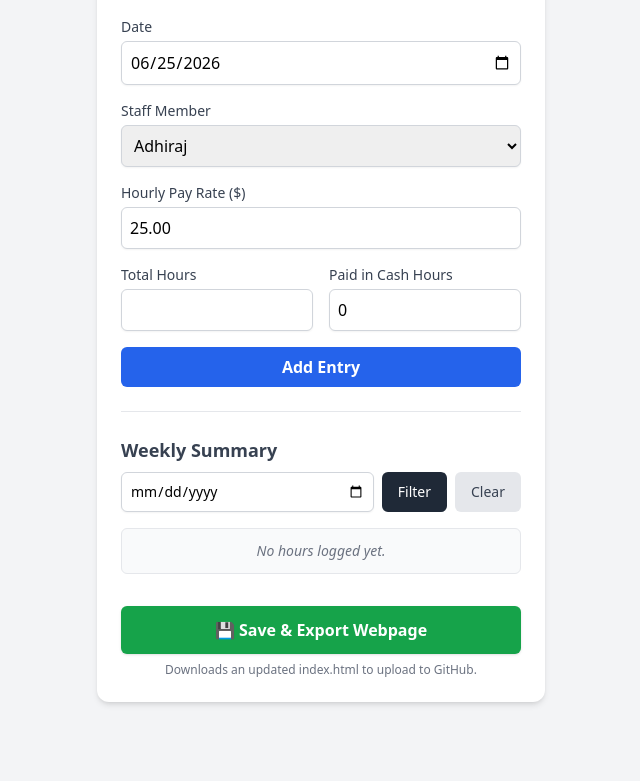
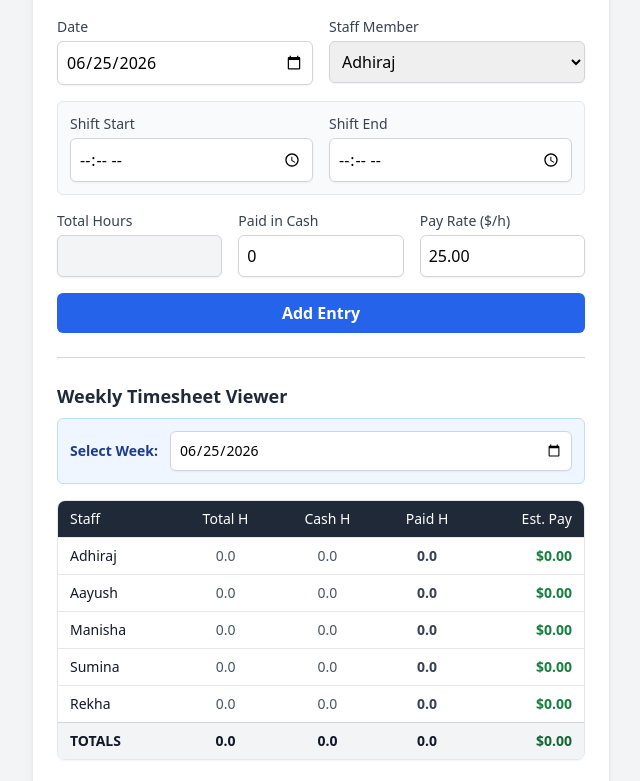
Before and after one commit to qaiser-mahmood/timesheet, a plain HTML site: page index.html in a window 1280 px wide. Shown: the part 88-869 px from the top of the page, without its empty margins (319-959 px from the left). Drawn offline with nearby package versions, Linux system fonts and the light colour scheme.

Commit message:
Add files via upload
Redesign weekly log

```diff
--- a/index.html
+++ b/index.html
@@ -7,15 +7,15 @@
     <script src="https://cdn.tailwindcss.com"></script>
 </head>
 <body class="bg-gray-100 min-h-screen p-4 pb-24">
-    <div class="max-w-md mx-auto bg-white rounded-xl shadow-md p-6 space-y-6">
+    <div class="max-w-xl mx-auto bg-white rounded-xl shadow-md p-6 space-y-6">
         <h1 class="text-2xl font-bold text-gray-800 border-b pb-2 text-center">Staff Payroll Tracker</h1>
 
         <form id="payForm" class="space-y-4">
+            <div class="grid grid-cols-2 gap-4">
                 <div>
                     <label class="block text-sm font-medium text-gray-700">Date</label>
                     <input type="date" id="date" required class="mt-1 block w-full rounded-md border-gray-300 shadow-sm p-2 border focus:ring-blue-500 focus:border-blue-500">
                 </div>
-
                 <div>
                     <label class="block text-sm font-medium text-gray-700">Staff Member</label>
                     <select id="staffName" class="mt-1 block w-full rounded-md border-gray-300 shadow-sm p-2 border">
@@ -26,69 +26,133 @@
                         <option>Rekha</option>
                     </select>
                 </div>
-
-            <div>
-                <label class="block text-sm font-medium text-gray-700">Hourly Pay Rate ($)</label>
-                <input type="number" id="payRate" step="0.01" value="25.00" required class="mt-1 block w-full rounded-md border-gray-300 shadow-sm p-2 border">
             </div>
 
-            <div class="grid grid-cols-2 gap-4">
+            <div class="grid grid-cols-2 gap-4 bg-gray-50 p-3 rounded-md border">
+                <div>
+                    <label class="block text-sm font-medium text-gray-700">Shift Start</label>
+                    <input type="time" id="startTime" required onchange="calculateHoursFromTime()" class="mt-1 block w-full rounded-md border-gray-300 shadow-sm p-2 border">
+                </div>
+                <div>
+                    <label class="block text-sm font-medium text-gray-700">Shift End</label>
+                    <input type="time" id="endTime" required onchange="calculateHoursFromTime()" class="mt-1 block w-full rounded-md border-gray-300 shadow-sm p-2 border">
+                </div>
+            </div>
+
+            <div class="grid grid-cols-3 gap-4">
                 <div>
                     <label class="block text-sm font-medium text-gray-700">Total Hours</label>
-                    <input type="number" id="totalHours" step="0.1" required class="mt-1 block w-full rounded-md border-gray-300 shadow-sm p-2 border">
+                    <input type="number" id="totalHours" step="0.1" readonly class="mt-1 block w-full bg-gray-100 rounded-md border-gray-300 shadow-sm p-2 border font-semibold text-gray-700">
                 </div>
                 <div>
-                    <label class="block text-sm font-medium text-gray-700">Paid in Cash Hours</label>
+                    <label class="block text-sm font-medium text-gray-700">Paid in Cash</label>
                     <input type="number" id="cashHours" step="0.1" value="0" required class="mt-1 block w-full rounded-md border-gray-300 shadow-sm p-2 border">
+                </div>
+                <div>
+                    <label class="block text-sm font-medium text-gray-700">Pay Rate ($/h)</label>
+                    <input type="number" id="payRate" step="0.01" value="25.00" required class="mt-1 block w-full rounded-md border-gray-300 shadow-sm p-2 border">
                 </div>
             </div>
 
             <button type="submit" class="w-full bg-blue-600 text-white p-2 rounded-md font-semibold hover:bg-blue-700 transition">Add Entry</button>
         </form>
 
-        <hr>
+        <hr class="border-gray-300">
 
         <div>
-            <h2 class="text-lg font-semibold text-gray-700 mb-2">Weekly Summary</h2>
-            <div class="flex gap-2 mb-4">
-                <input type="date" id="filterWeek" class="block w-full rounded-md border-gray-300 shadow-sm p-2 border text-sm">
-                <button onclick="filterByWeek()" class="bg-gray-800 text-white px-4 py-2 rounded-md text-sm">Filter</button>
-                <button onclick="clearFilter()" class="bg-gray-200 text-gray-700 px-4 py-2 rounded-md text-sm">Clear</button>
+            <h2 class="text-lg font-bold text-gray-800 mb-2">Weekly Timesheet Viewer</h2>
+            <div class="flex items-center gap-3 mb-4 bg-blue-50 p-3 rounded-md border border-blue-200">
+                <label class="block text-sm font-semibold text-blue-900 whitespace-nowrap">Select Week:</label>
+                <input type="date" id="filterWeek" onchange="renderWeeklyTable()" class="block w-full rounded-md border-gray-300 shadow-sm p-2 border text-sm">
             </div>
-            <div id="summaryView" class="space-y-2 bg-gray-50 p-3 rounded-md text-sm border"></div>
+
+            <div class="overflow-x-auto border rounded-lg shadow-sm">
+                <table class="min-w-full divide-y divide-gray-200 text-sm">
+                    <thead class="bg-gray-800 text-white">
+                        <tr>
+                            <th class="px-3 py-2 text-left font-medium">Staff</th>
+                            <th class="px-3 py-2 text-center font-medium">Total H</th>
+                            <th class="px-3 py-2 text-center font-medium">Cash H</th>
+                            <th class="px-3 py-2 text-center font-medium">Paid H</th>
+                            <th class="px-3 py-2 text-right font-medium">Est. Pay</th>
+                        </tr>
+                    </thead>
+                    <tbody id="weeklyTableBody" class="bg-white divide-y divide-gray-200">
+                        </tbody>
+                    <tfoot id="weeklyTableFoot" class="bg-gray-100 font-bold divide-y divide-gray-200">
+                        </tfoot>
+                </table>
+            </div>
         </div>
 
         <div class="pt-2">
             <button onclick="exportUpdatedHtml()" class="w-full bg-green-600 text-white p-3 rounded-md font-bold hover:bg-green-700 transition shadow">
                 💾 Save & Export Webpage
             </button>
-            <p class="text-xs text-center text-gray-500 mt-2">Downloads an updated index.html to upload to GitHub.</p>
         </div>
     </div>
 
     <script id="payrollData" type="application/json">[]</script>
 
     <script>
-        // Set default date picker to today
-        document.getElementById('date').value = new Date().toISOString().split('T')[0];
+        // Set default date pickers to today
+        const todayStr = new Date().toISOString().split('T')[0];
+        document.getElementById('date').value = todayStr;
+        document.getElementById('filterWeek').value = todayStr;
 
-        // Load embedded data safely
         let dataStore = [];
         try {
             dataStore = JSON.parse(document.getElementById('payrollData').textContent);
         } catch (e) { console.error("Error loading payroll dataset.", e); }
 
-        // Process Form Submission
+        // Automatically calculate hours between Start and End time strings
+        function calculateHoursFromTime() {
+            const start = document.getElementById('startTime').value;
+            const end = document.getElementById('endTime').value;
+            if (!start || !end) return;
+
+            const [startH, startM] = start.split(':').map(Number);
+            const [endH, endM] = end.split(':').map(Number);
+
+            let diffMinutes = (endH * 60 + endM) - (startH * 60 + startM);
+
+            // If the shift crosses midnight (e.g., 10 PM to 6 AM)
+            if (diffMinutes < 0) {
+                diffMinutes += 24 * 60;
+            }
+
+            const decimalHours = diffMinutes / 60;
+            document.getElementById('totalHours').value = decimalHours.toFixed(1);
+        }
+
+        // Helper to get the Monday of a given date string
+        function getMonday(dateString) {
+            let d = new Date(dateString);
+            let day = d.getDay();
+            let diff = d.getDate() - day + (day === 0 ? -6 : 1); // adjust when day is sunday
+            let monday = new Date(d.setDate(diff));
+            return monday.toISOString().split('T')[0];
+        }
+
+        // Form Submit
         document.getElementById('payForm').addEventListener('submit', function(e) {
             e.preventDefault();
 
             const total = parseFloat(document.getElementById('totalHours').value);
             const cash = parseFloat(document.getElementById('cashHours').value);
+
+            if (isNaN(total)) {
+                alert("Please fill out both Start and End times to compute total hours.");
+                return;
+            }
+
             const paidHours = Math.max(0, total - cash);
             const rate = parseFloat(document.getElementById('payRate').value);
+            const chosenDate = document.getElementById('date').value;
 
             const newEntry = {
-                date: document.getElementById('date').value,
+                date: chosenDate,
+                weekCommencing: getMonday(chosenDate),
                 name: document.getElementById('staffName').value,
                 rate: rate,
                 totalHours: total,
@@ -98,80 +162,93 @@
             };
 
             dataStore.push(newEntry);
-            alert(`Added record for ${newEntry.name}! Click 'Save & Export Webpage' when you are done adding records.`);
-            calculateWeeklyPayroll();
-            this.reset();
-            document.getElementById('date').value = new Date().toISOString().split('T')[0];
-            document.getElementById('payRate').value = rate;
+
+            // Lock the selected filter week to the week of the newly added record so the user instantly sees it
+            document.getElementById('filterWeek').value = chosenDate;
+
+            renderWeeklyTable();
+            alert(`Added entry for ${newEntry.name}. Make sure to 'Save & Export Webpage' to keep it permanent!`);
+
+            // Clean up fields
+            document.getElementById('startTime').value = '';
+            document.getElementById('endTime').value = '';
+            document.getElementById('totalHours').value = '';
+            document.getElementById('cashHours').value = '0';
         });
 
-        // Helper to find start of the week (Monday)
-        function getMonday(d) {
-            d = new Date(d);
-            let day = d.getDay(), diff = d.getDate() - day + (day == 0 ? -6 : 1);
-            return new Date(d.setDate(diff)).toISOString().split('T')[0];
-        }
+        // Render the one-table view for the selected week
+        function renderWeeklyTable() {
+            const selectedWeekDate = document.getElementById('filterWeek').value;
+            const tableBody = document.getElementById('weeklyTableBody');
+            const tableFoot = document.getElementById('weeklyTableFoot');
 
-        // Aggregate data into a clean text display
-        function calculateWeeklyPayroll(targetWeekStart = null) {
-            const summaryDiv = document.getElementById('summaryView');
-            if (dataStore.length === 0) {
-                summaryDiv.innerHTML = '<p class="text-gray-500 italic text-center">No hours logged yet.</p>';
+            if (!selectedWeekDate) {
+                tableBody.innerHTML = '<tr><td colspan="5" class="p-4 text-center text-gray-500 italic">Please select a week.</td></tr>';
+                tableFoot.innerHTML = '';
                 return;
             }
 
-            let filtered = dataStore;
-            if (targetWeekStart) {
-                filtered = dataStore.filter(entry => getMonday(entry.date) === targetWeekStart);
+            const activeWeekMonday = getMonday(selectedWeekDate);
+
+            // Filter global dataset down to this specific Monday cycle
+            const weeklyData = dataStore.filter(entry => entry.weekCommencing === activeWeekMonday);
+
+            // Initialize all core staff explicitly to ensure they always show in the sheet
+            const mandatoryStaff = ['Adhiraj', 'Aayush', 'Manisha', 'Sumina', 'Rekha'];
+            const staffRollup = {};
+            mandatoryStaff.forEach(name => {
+                staffRollup[name] = { total: 0, cash: 0, paid: 0, pay: 0 };
+            });
+
+            // Aggregate hours for items that match the current filtered week
+            weeklyData.forEach(entry => {
+                if (staffRollup[entry.name]) {
+                    staffRollup[entry.name].total += entry.totalHours;
+                    staffRollup[entry.name].cash += entry.cashHours;
+                    staffRollup[entry.name].paid += entry.paidHours;
+                    staffRollup[entry.name].pay += entry.calculatedPay;
+                }
+            });
+
+            // Build out individual rows
+            let bodyHtml = '';
+            let grandTotals = { total: 0, cash: 0, paid: 0, pay: 0 };
+
+            mandatoryStaff.forEach(name => {
+                const stats = staffRollup[name];
+                grandTotals.total += stats.total;
+                grandTotals.cash += stats.cash;
+                grandTotals.paid += stats.paid;
+                grandTotals.pay += stats.pay;
+
+                bodyHtml += `
+                    <tr class="hover:bg-gray-50">
+                        <td class="px-3 py-2 font-medium text-gray-900">${name}</td>
+                        <td class="px-3 py-2 text-center text-gray-600">${stats.total.toFixed(1)}</td>
+                        <td class="px-3 py-2 text-center text-gray-600">${stats.cash.toFixed(1)}</td>
+                        <td class="px-3 py-2 text-center font-semibold text-gray-700">${stats.paid.toFixed(1)}</td>
+                        <td class="px-3 py-2 text-right text-green-700 font-semibold">$${stats.pay.toFixed(2)}</td>
+                    </tr>`;
+            });
+            tableBody.innerHTML = bodyHtml;
+
+            // Generate Footer Row summary tracking global metrics across all employees
+            tableFoot.innerHTML = `
+                <tr class="bg-gray-100 border-t border-gray-300">
+                    <td class="px-3 py-2 text-left text-gray-900">TOTALS</td>
+                    <td class="px-3 py-2 text-center text-gray-900">${grandTotals.total.toFixed(1)}</td>
+                    <td class="px-3 py-2 text-center text-gray-900">${grandTotals.cash.toFixed(1)}</td>
+                    <td class="px-3 py-2 text-center text-gray-900">${grandTotals.paid.toFixed(1)}</td>
+                    <td class="px-3 py-2 text-right text-green-800">$${grandTotals.pay.toFixed(2)}</td>
+                </tr>`;
         }
 
-            // Group metrics by staff name
-            const staffTotals = {};
-            filtered.forEach(entry => {
-                if (!staffTotals[entry.name]) {
-                    staffTotals[entry.name] = { total: 0, cash: 0, paid: 0, earnings: 0 };
-                }
-                staffTotals[entry.name].total += entry.totalHours;
-                staffTotals[entry.name].cash += entry.cashHours;
-                staffTotals[entry.name].paid += entry.paidHours;
-                staffTotals[entry.name].earnings += entry.calculatedPay;
-            });
-
-            let html = targetWeekStart ? `<div class="font-bold text-blue-600 mb-2 text-xs">Showing week starting: ${targetWeekStart}</div>` : `<div class="font-bold text-gray-600 mb-2 text-xs">Showing ALL recorded history:</div>`;
-
-            for (const [name, stats] of Object.entries(staffTotals)) {
-                html += `
-                    <div class="border-b pb-2 mb-2 last:border-0 last:mb-0">
-                        <div class="font-semibold text-gray-800">${name}</div>
-                        <div class="grid grid-cols-2 text-xs text-gray-600">
-                            <div>Total Hours: <strong>${stats.total.toFixed(1)}h</strong></div>
-                            <div>Paid Hours: <strong>${stats.paid.toFixed(1)}h</strong></div>
-                            <div>Cash Hours: <strong>${stats.cash.toFixed(1)}h</strong></div>
-                            <div class="text-green-700 font-semibold">Est. Pay: $${stats.earnings.toFixed(2)}</div>
-                        </div>
-                    </div>`;
-            }
-            summaryDiv.innerHTML = html;
-        }
-
-        function filterByWeek() {
-            const val = document.getElementById('filterWeek').value;
-            if (!val) return;
-            calculateWeeklyPayroll(getMonday(val));
-        }
-
-        function clearFilter() {
-            document.getElementById('filterWeek').value = '';
-            calculateWeeklyPayroll();
-        }
-
-        // Self-Modifying HTML Engine: injects data array into its own script tag
+        // HTML Injector Engine
         function exportUpdatedHtml() {
             const currentDoc = document.documentElement.outerHTML;
             const parser = new DOMParser();
             const doc = parser.parseFromString(currentDoc, 'text/html');
 
-            // Overwrite JSON storage tag cleanly
             doc.getElementById('payrollData').textContent = JSON.stringify(dataStore);
 
             const updatedHtmlStr = "<!DOCTYPE html>\n" + doc.documentElement.outerHTML;
@@ -182,8 +259,8 @@
             a.click();
         }
 
-        // Init layout on load
-        calculateWeeklyPayroll();
+        // Run on application startup
+        renderWeeklyTable();
     </script>
 </body>
 </html>
```
Lines whose indentation alone changed are shown as unchanged.
